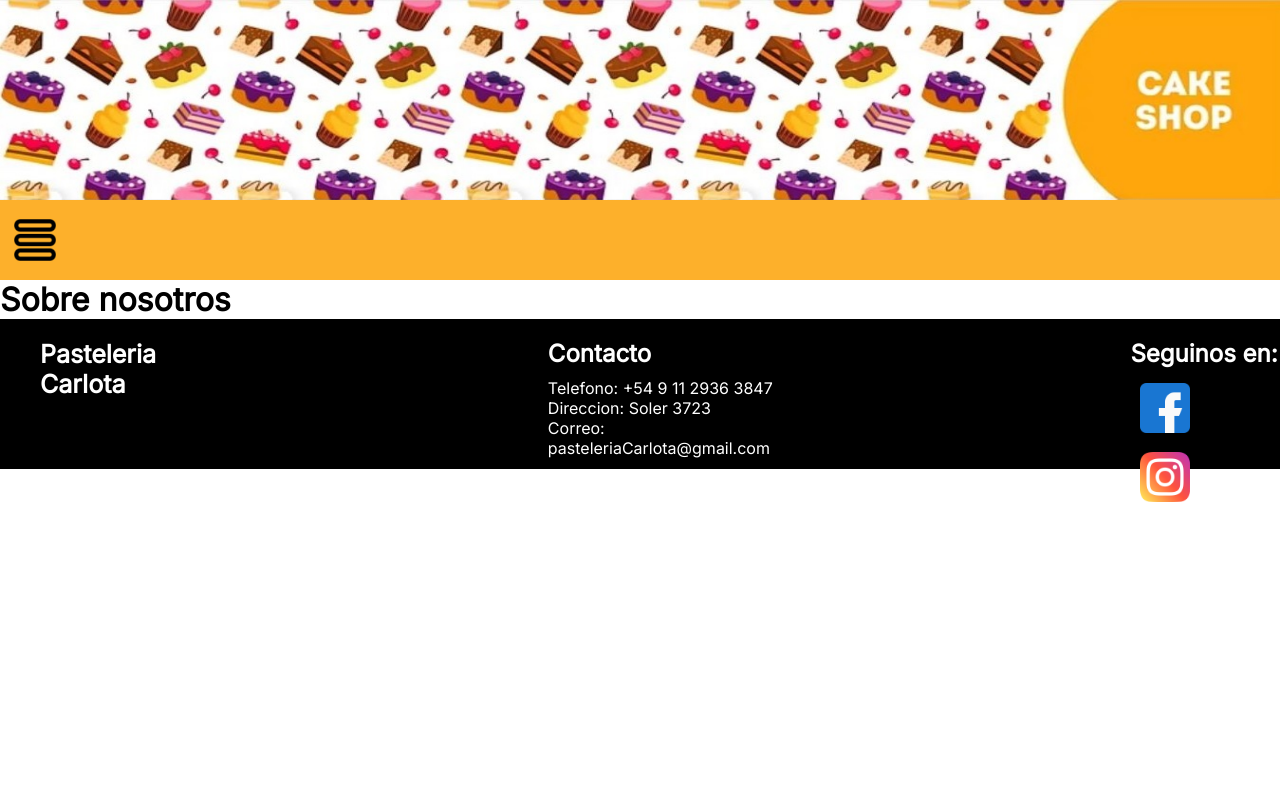
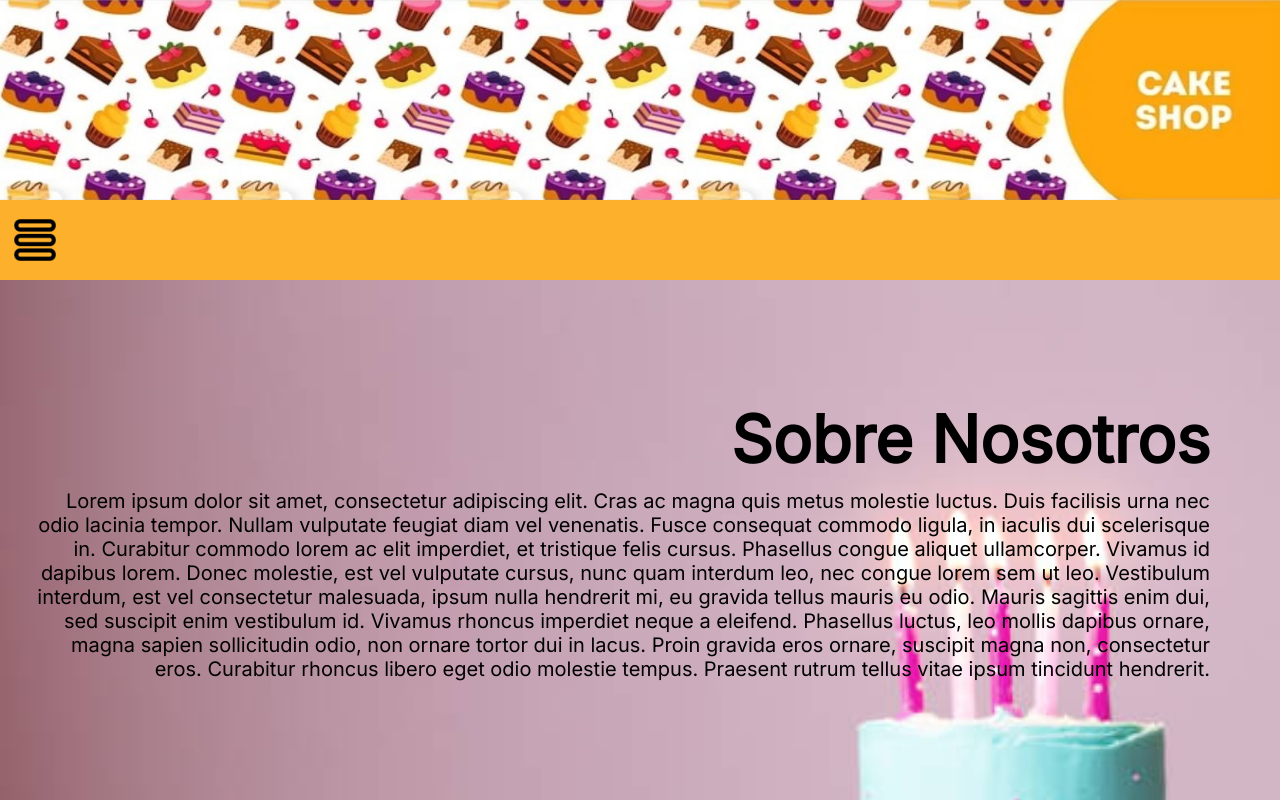
Before and after one commit to LilianJuri/web-page-pasteleria-carlota, a React (Create React App) app: page /sobre-nosotros in a window 1280 px wide. Shown: the top 800 px of the page. Built offline with nearby package versions, Linux system fonts and the light colour scheme.

Commit message:
add changes in page sobrenosotros

```diff
--- /dev/null
+++ b/src/pages/SobreNosotros.css
@@ -0,0 +1,13 @@
+.sobre-nosotros{
+    width: 100%;
+    display: flex;
+    justify-content: center;
+    flex-direction: column;
+    background-position: center;
+    background-size: cover;
+}
+
+.header-container{
+    height: 900px;
+    width: auto;
+}
--- a/src/pages/SobreNosotros.js
+++ b/src/pages/SobreNosotros.js
@@ -1,10 +1,33 @@
+
+import bsobreNosotros from "../img/background-sobre-nosotros.jpg";
+import './SobreNosotros.css';
+
 const SobreNosotros = () => {
     return(
-        <div>
-            <h1>
-                Sobre nosotros
-            </h1>
+        <div className='sobre-nosotros'>
+        <div className="header-container" style={{ backgroundImage: `url(${bsobreNosotros})`}}>
+            <div className="text-conteiner" >
+                <h1>Sobre Nosotros</h1>
+                <p>Lorem ipsum dolor sit amet, consectetur adipiscing elit.
+                    Cras ac magna quis metus molestie luctus. Duis facilisis
+                    urna nec odio lacinia tempor. Nullam vulputate feugiat diam
+                    vel venenatis. Fusce consequat commodo ligula, in iaculis dui
+                    scelerisque in. Curabitur commodo lorem ac elit imperdiet, et
+                    tristique felis cursus. Phasellus congue aliquet ullamcorper.
+                    Vivamus id dapibus lorem. Donec molestie, est vel vulputate
+                    cursus, nunc quam interdum leo, nec congue lorem sem ut leo.
+                    Vestibulum interdum, est vel consectetur malesuada, ipsum nulla
+                    hendrerit mi, eu gravida tellus mauris eu odio. Mauris sagittis
+                    enim dui, sed suscipit enim vestibulum id. Vivamus rhoncus
+                    imperdiet neque a eleifend. Phasellus luctus, leo mollis dapibus
+                    ornare, magna sapien sollicitudin odio, non ornare tortor dui in lacus.
+                    Proin gravida eros ornare, suscipit magna non, consectetur eros.
+                    Curabitur rhoncus libero eget odio molestie tempus. Praesent rutrum
+                    tellus vitae ipsum tincidunt hendrerit.
+                    </p>
+            </div>
         </div>
+    </div>
     )
 }
 
```
Also changed, not shown: src/img/background-sobre-nosotros.jpg (added).
